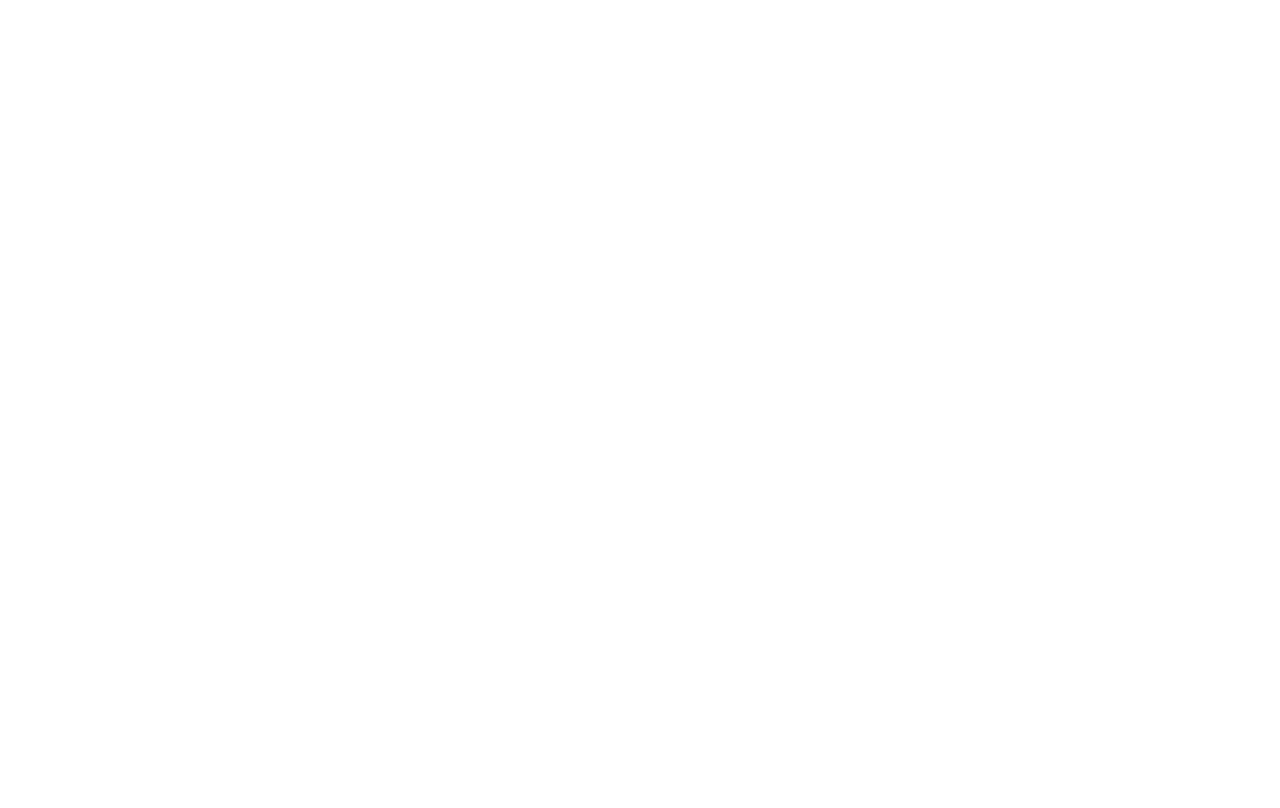
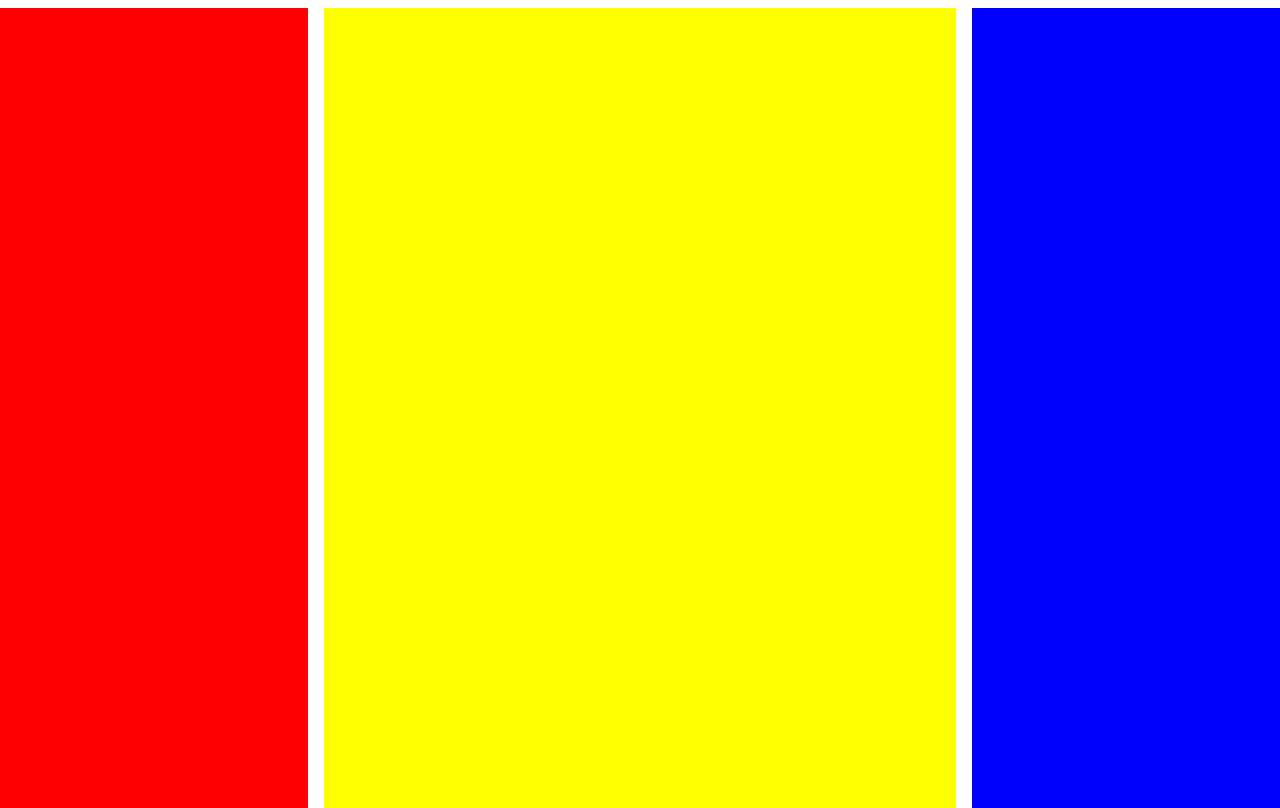
Before and after one commit to alirezatahani/React-Template, a React app: page / in a window 1280 px wide. Built offline with nearby package versions, Linux system fonts and the light colour scheme.

Commit message:
add styles to Row

```diff
--- a/src/components/grid/content/row/Row.tsx
+++ b/src/components/grid/content/row/Row.tsx
@@ -2,7 +2,7 @@ import * as React from 'react';
 import { FlexRow } from '../../styles/Row.styles';
 import { RowProps } from './row_types';
 
-const Row: React.FC<RowProps> = ({ children, spacing }: RowProps) => {
+const Row: React.FC<RowProps> = ({ children, spacing, ...rest }: RowProps) => {
   const childrenWithProps = React.Children.map(children, (child) => {
     return React.isValidElement(child)
       ? React.cloneElement(child, {
@@ -11,9 +11,9 @@ const Row: React.FC<RowProps> = ({ children, spacing }: RowProps) => {
       : child;
   });
   return (
-    <div>
-      <FlexRow spacing={spacing}>{childrenWithProps}</FlexRow>
-    </div>
+    <FlexRow {...rest} spacing={spacing}>
+      {childrenWithProps}
+    </FlexRow>
   );
 };
 
--- a/src/components/grid/content/row/row_types.d.ts
+++ b/src/components/grid/content/row/row_types.d.ts
@@ -3,6 +3,7 @@ import * as React from 'react';
 type RowProps = {
   children: React.ReactNode;
   spacing?: Spacing | number;
+  style?: React.CSSProperties;
 };
 type Spacing = {
   xs?: number;
--- a/src/components/index.ts
+++ b/src/components/index.ts
@@ -1,5 +1,5 @@
 import { Button } from './button';
-import { Row, Col } from './grid/Index';
+import { Row, Col } from './grid';
 import { Input } from './input';
 import { Space } from './space';
 import { Typography } from './typography';
@@ -7,7 +7,7 @@ import { Divider } from './divider';
 import { Alert } from './alert';
 import { Badge } from './badge';
 import { Avatar } from './avatar';
-import {Image} from "./image"
+import { Image } from './image';
 
 export {
   Button,
@@ -20,5 +20,5 @@ export {
   Alert,
   Badge,
   Avatar,
-  Image
+  Image,
 };
--- a/src/index.tsx
+++ b/src/index.tsx
@@ -2,17 +2,7 @@ import * as React from 'react';
 import { createRoot } from 'react-dom/client';
 import { ThemeProvider } from 'styled-components';
 
-import {
-  Input,
-  Col,
-  Row,
-  Button,
-  Typography,
-  Divider,
-  Alert,
-  Avatar,
-  Badge,
-} from './components';
+import { ModuleDesign } from './modules/moduleDesign';
 
 import { GlobalStyle, theme } from './global/Global';
 
@@ -24,6 +14,7 @@ const App: React.FC = () => {
     <ThemeProvider theme={theme}>
       <>
         <GlobalStyle />
+        <ModuleDesign />
       </>
     </ThemeProvider>
   );
--- a/src/modules/moduleDesign/index.tsx
+++ b/src/modules/moduleDesign/index.tsx
@@ -4,7 +4,7 @@ import { Row, Col } from '../../components';
 export const ModuleDesign = () => {
   return (
     <Row>
-      <Col xs={3} sm={3} md={6} lg={12} xl={12}>
+      <Col xs={3} sm={3} md={6} lg={3} xl={3}>
         <div
           style={{ width: '100%', height: '100vh', background: 'red' }}
         ></div>
```
